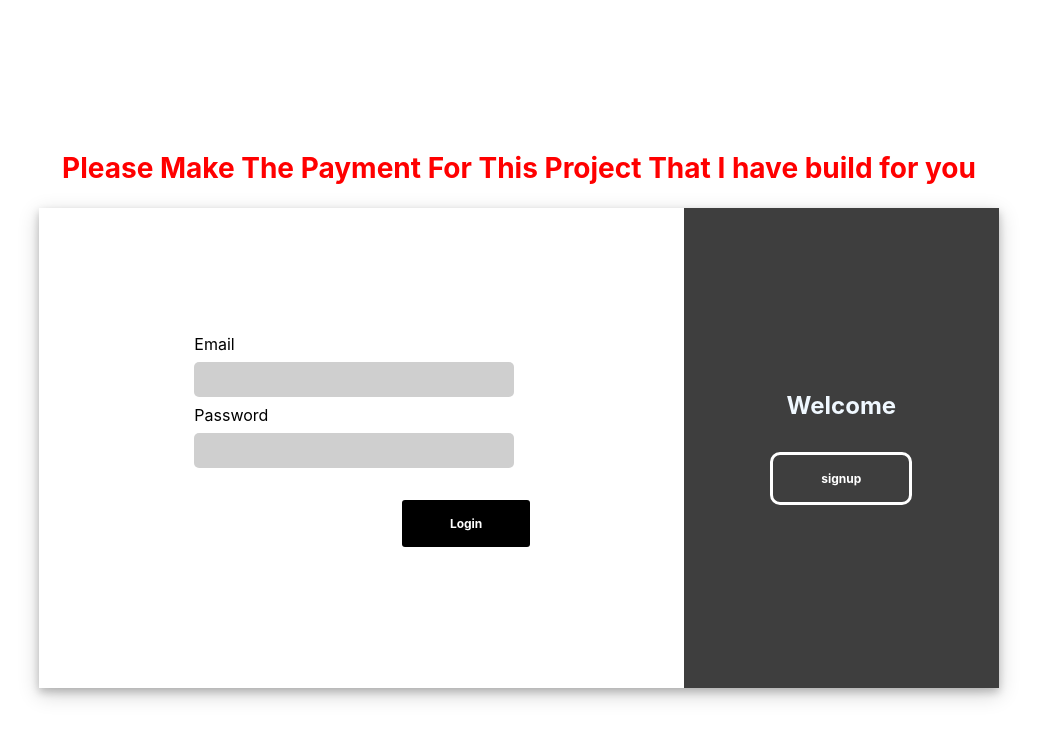
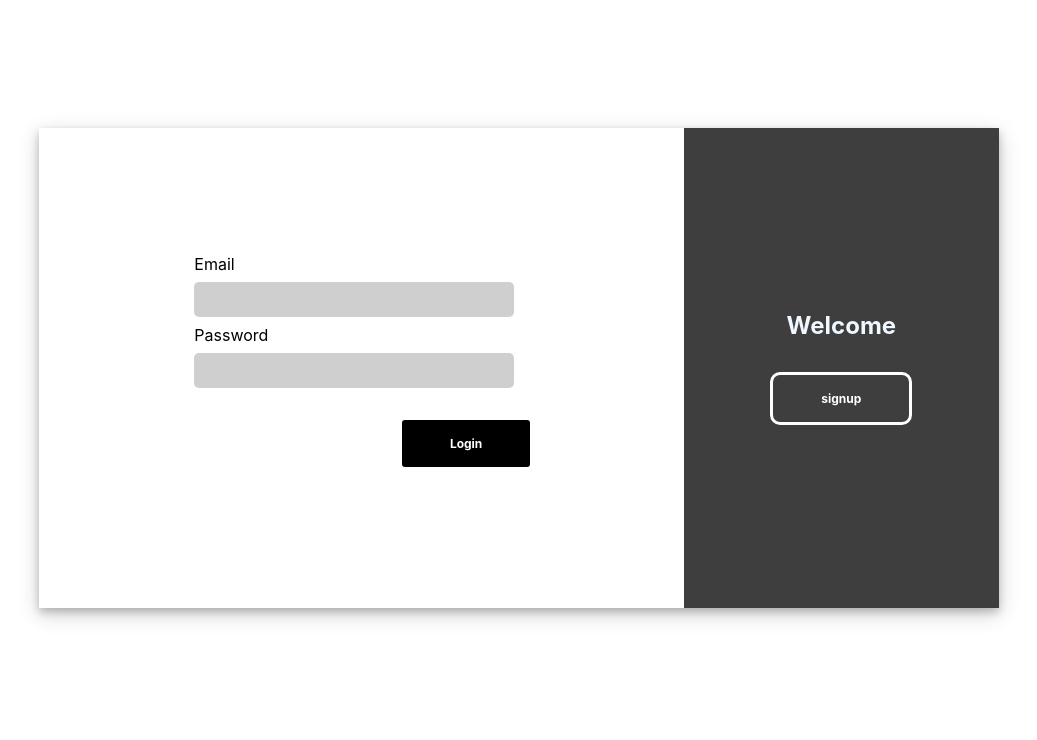
Before and after one commit to abdomursal/Piar, a React (Create React App) app: page / in a window 1280 px wide. Shown: the top 740 px of the page, without its empty margins (121-1158 px from the left). Built offline with nearby package versions, Linux system fonts and the light colour scheme.

Commit message:
remove payment header

```diff
--- a/src/components/section/Home/index.tsx
+++ b/src/components/section/Home/index.tsx
@@ -12,7 +12,6 @@ const Login = () => {
 
   return (
     <section className="section-wrap">
-       <h1 className="payment">Please Make The Payment For This Project That I have build for you</h1>
       <div className="main-wrap">
         <div className="left-section">
           {displayForm === LOGIN ? <LoginForm /> : <SignupForm />}
```
